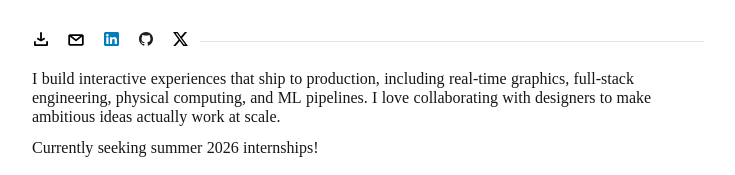
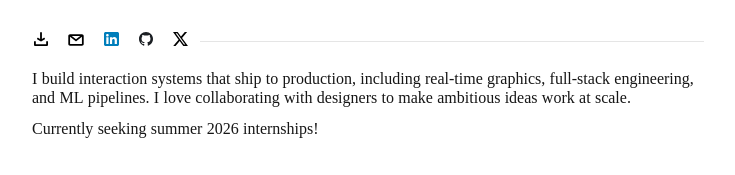
Before and after one commit to kimestelle/my-portfolio, a Next.js app: page / in a window 1280 px wide. Shown: the part 212-387 px from the top of the page, without its empty margins (267-1002 px from the left). Built offline with nearby package versions, Linux system fonts and the light colour scheme; a web font is replaced by a local one.

Commit message:
cover update

```diff
--- a/src/app/components/Cover.tsx
+++ b/src/app/components/Cover.tsx
@@ -58,9 +58,9 @@ export default function Home() {
           <div className="h-px flex-1 bg-black/10" />
         </div>
         <p>
-          I build interactive experiences that ship to production, including
-          real-time graphics, full-stack engineering, physical computing, and ML pipelines. I
-          love collaborating with designers to make ambitious ideas actually work at scale.
+          I build interaction systems that ship to production, including
+          real-time graphics, full-stack engineering, and ML pipelines. I
+          love collaborating with designers to make ambitious ideas work at scale.
         </p>
 
         <p className='mt-3'>
--- a/src/app/components/ProjectHTML.tsx
+++ b/src/app/components/ProjectHTML.tsx
@@ -8,7 +8,7 @@ import ProjectCard from '../projects/components/ProjectCard';
 
 const SECTIONS: { category: ProjectCategory; featured: string[] }[] = [
   { category: 'production experience', featured: ['into-the-blue', 'sce-data-engineering', 'internet-atlas'] },
-  { category: 'graphics & simulation', featured: ['mini-minecraft', 'watercolor-shader'] },
+  { category: 'graphics & simulation', featured: ['mini-minecraft', 'softbody-jelly'] },
   { category: 'creative tools', featured: ['textellation', 'magnetic-poetry'] },
 ];
 
```
